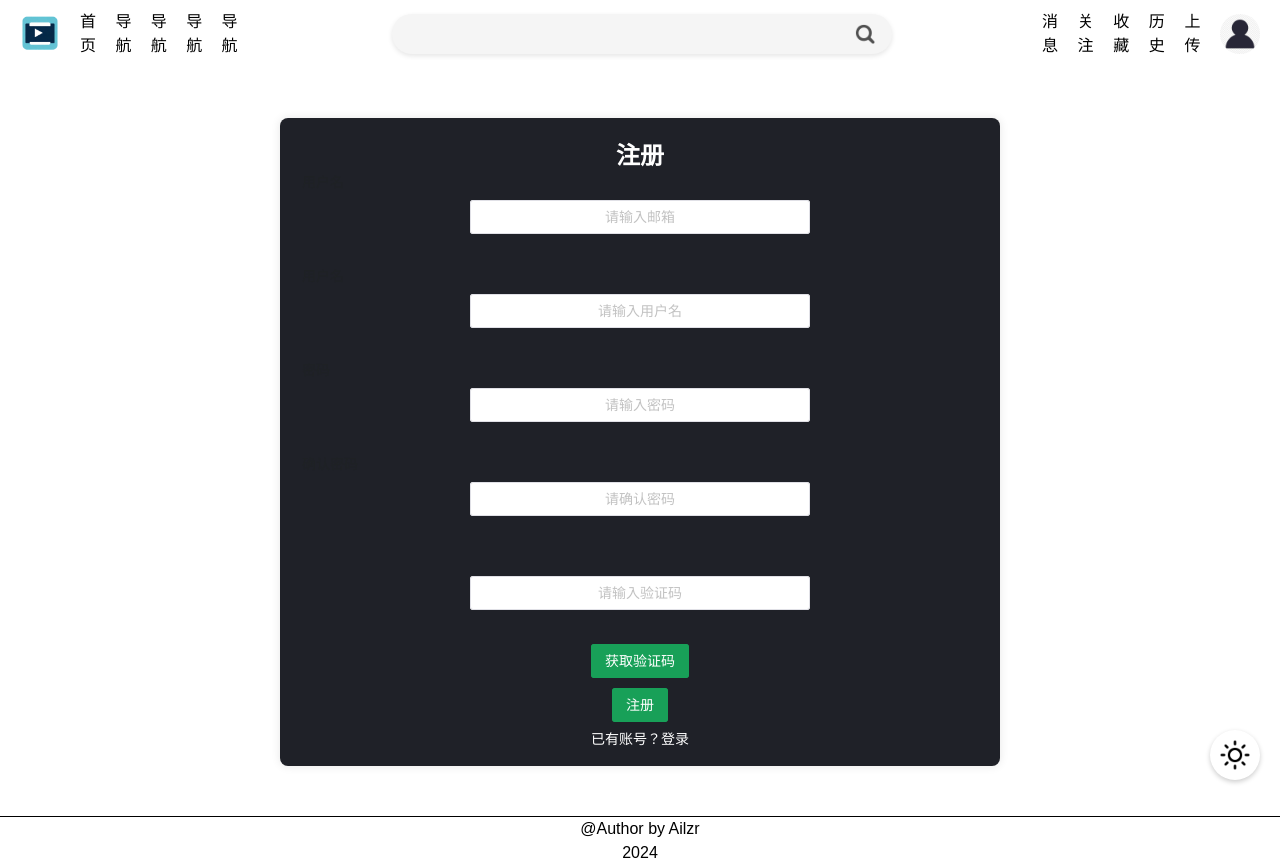
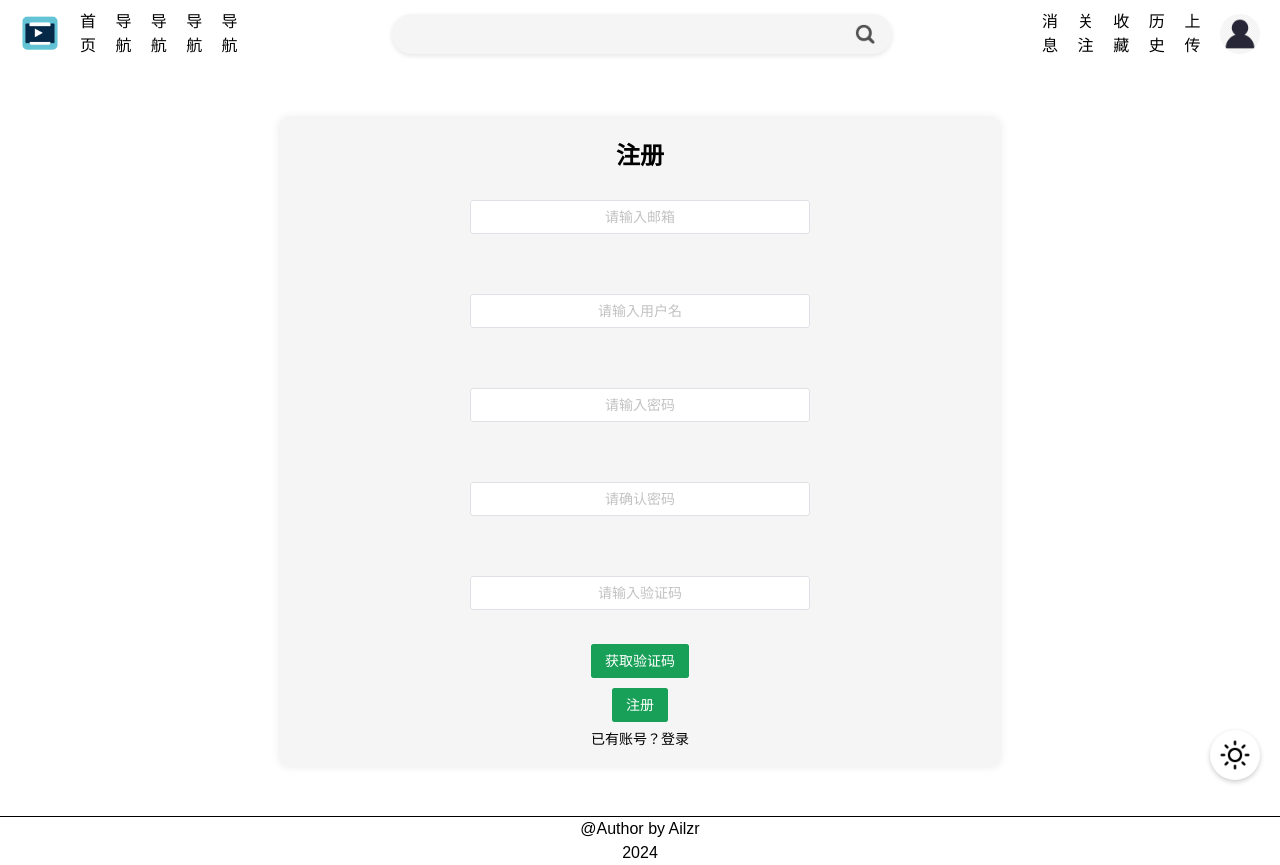
Before and after one commit to Ailzr/video-web-vue, a Vue app: page /login in a window 1280 px wide. Both pictures are taken after a click on the button "没有账号？注册". Built offline with nearby package versions, Linux system fonts and the light colour scheme.

Commit message:
feat: login page support day theme and night theme

```diff
--- a/src/views/RegisterAndLogin.vue
+++ b/src/views/RegisterAndLogin.vue
@@ -51,16 +51,16 @@ const login = async ()=>{
     <div class="auth-container">
         <h2>{{ isLogin ? '登录' : '注册' }}</h2>
         <n-form class="auth-form">
-            <n-form-item label="用户名">
+            <n-form-item>
                 <n-input class="user-info" v-model:value="formData.email" placeholder="请输入邮箱" />
             </n-form-item>
-            <n-form-item v-if="!isLogin" label="用户名">
+            <n-form-item v-if="!isLogin">
                 <n-input class="user-info" v-model:value="formData.username" placeholder="请输入用户名" />
             </n-form-item>
-            <n-form-item label="密码">
+            <n-form-item>
                 <n-input class="user-info" v-model:value="formData.password" type="password" placeholder="请输入密码" />
             </n-form-item>
-            <n-form-item v-if="!isLogin" label="确认密码">
+            <n-form-item v-if="!isLogin">
                 <n-input class="user-info" v-model:value="formData.confirmPassword" type="password" placeholder="请确认密码" />
             </n-form-item>
             <n-form-item v-if="!isLogin">
@@ -69,7 +69,7 @@ const login = async ()=>{
             <div class="button-group">
                 <n-button v-if="!isLogin" type="primary" @click="getCode">获取验证码</n-button>
                 <n-button type="primary" @click="login">{{ isLogin ? '登录' : '注册' }}</n-button>
-                <n-button text @click="isLogin = !isLogin" style="color: white;">{{ isLogin ? '没有账号？注册' : '已有账号？登录' }}</n-button>
+                <n-button text @click="isLogin = !isLogin" style="color: var(--text-color);">{{ isLogin ? '没有账号？注册' : '已有账号？登录' }}</n-button>
             </div>
         </n-form>
     </div>
@@ -77,14 +77,14 @@ const login = async ()=>{
 
 <style scoped>
   .auth-container {
-    color: white;
+    color: var(--text-color);
     min-width: 540px;
     max-width: 720px;
     margin: 50px auto;
     padding: 20px;
     border-radius: 8px;
     box-shadow: 0 0 10px rgba(0, 0, 0, 0.1);
-    background-color: #1F2128;
+    background-color: var(--video-card-bgc);
     text-align: center;
   }
   .auth-form {
```
